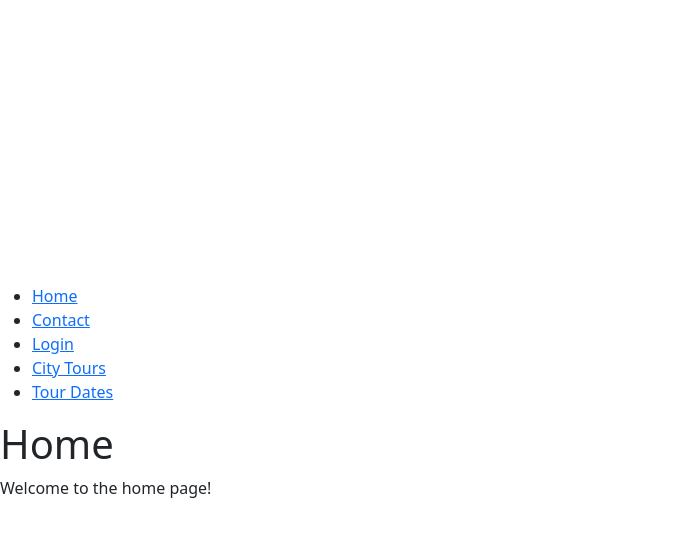
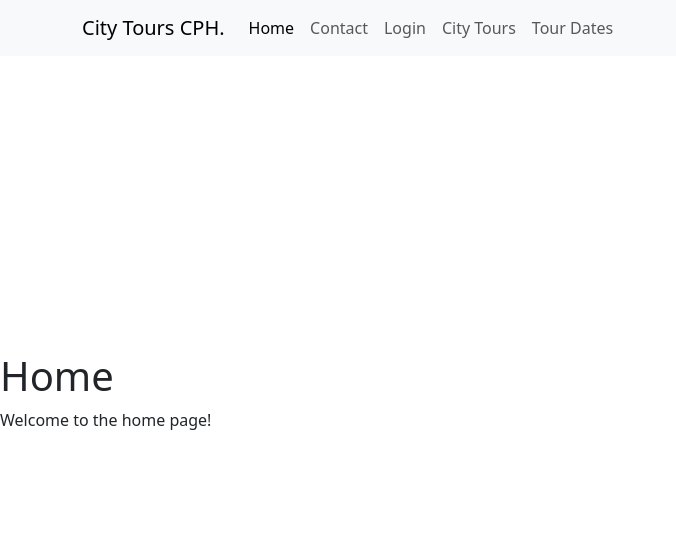
Before and after one commit to PalleGregersJensen/c, a React (Vite) app: page / in a window 1280 px wide. Shown: the top 536 px of the page, without its empty margins (0-676 px from the left). Built offline with nearby package versions, Linux system fonts and the light colour scheme.

Commit message:
Grid implementeret til tour dates og city tours. Det ser fornuftigt ud, men der mangler et forståelseslag af, hvordan man bruger bootstrap.

```diff
--- a/src/Layout.tsx
+++ b/src/Layout.tsx
@@ -1,5 +1,6 @@
 import NavHeader from "./NavHeader";
-// import "./layout.css";
+//import "./layout.css"; // Du kan inkludere denne fil for styling
+
 type LayoutProps = {
     children: React.ReactNode;
 };
@@ -7,7 +8,7 @@ type LayoutProps = {
 const Layout = ({ children }: LayoutProps) => {
     return (
         <div className="app-layout">
-            <header className="nav-header">
+            <header className="nav-header fixed-top">
                 <NavHeader />
             </header>
             <main className="page-content">{children}</main>
--- a/src/NavHeader.tsx
+++ b/src/NavHeader.tsx
@@ -2,24 +2,41 @@ import { NavLink } from "react-router-dom";
 
 export default function NavHeader() {
     return (
-        <nav>
-            <ul>
-                <li>
-                    <NavLink to="/">Home</NavLink>
+        <nav className="navbar navbar-expand-lg navbar-light bg-light">
+            <div className="container py-1.5">
+                <NavLink className="navbar-brand" to="/">
+                    City Tours CPH.
+                </NavLink>
+                <div className="collapse navbar-collapse">
+                    <ul className="navbar-nav">
+                        <li className="nav-item">
+                            <NavLink className="nav-link" to="/">
+                                Home
+                            </NavLink>
                         </li>
-                <li>
-                    <NavLink to="/contact">Contact</NavLink>
+                        <li className="nav-item">
+                            <NavLink className="nav-link" to="/contact">
+                                Contact
+                            </NavLink>
                         </li>
-                <li>
-                    <NavLink to="/login">Login</NavLink>
+                        <li className="nav-item">
+                            <NavLink className="nav-link" to="/login">
+                                Login
+                            </NavLink>
                         </li>
-                <li>
-                    <NavLink to="/city-tours">City Tours</NavLink>
+                        <li className="nav-item">
+                            <NavLink className="nav-link" to="/city-tours">
+                                City Tours
+                            </NavLink>
                         </li>
-                <li>
-                    <NavLink to="/tour-dates">Tour Dates</NavLink>
+                        <li className="nav-item">
+                            <NavLink className="nav-link" to="/tour-dates">
+                                Tour Dates
+                            </NavLink>
                         </li>
                     </ul>
+                </div>
+            </div>
         </nav>
     );
 }
--- a/src/pages/CityTours.tsx
+++ b/src/pages/CityTours.tsx
@@ -14,30 +14,30 @@ export default function CityTours() {
     }, []);
 
     return (
-        <div>
-            <h1>City Tours</h1>
-            <p>Explore the city with us!</p>
-            <div className="city-tours-container">
-                {" "}
-                {/* Opret en container til dine ture */}
+        <div className="container">
+            <h3 className="mb-4">City Tours</h3>
+            <p className="mb-4">Explore the city with us!</p>
+            <div className="row">
                 {cityTours.map((cityTour) => (
-                    <div key={cityTour.id} className="city-tour-card">
-                        {" "}
-                        {/* Opret et kort for hver tur */}
-                        <h2>{cityTour.nameOfTour}</h2>
-                        <p>
+                    <div key={cityTour.id} className="col-lg-4 col-md-6 mb-4">
+                        <div className="card">
+                            <div className="card-body">
+                                <h2 className="card-title">{cityTour.nameOfTour}</h2>
+                                <p className="card-text">
                                     <strong>Guide:</strong> {cityTour.guide}
                                 </p>
-                        <p>
+                                <p className="card-text">
                                     <strong>Max number of guests:</strong> {cityTour.capacity}
                                 </p>
-                        <p>
+                                <p className="card-text">
                                     <strong>Distance:</strong> {cityTour.distanceOfTour} km.
                                 </p>
-                        <p>
+                                <p className="card-text">
                                     <strong>Price per person:</strong> {cityTour.price} Dkr.
                                 </p>
-                        <button>Book {cityTour.nameOfTour}</button>
+                                <button className="btn btn-primary">Book {cityTour.nameOfTour}</button>
+                            </div>
+                        </div>
                     </div>
                 ))}
             </div>
--- a/src/pages/TourDates.tsx
+++ b/src/pages/TourDates.tsx
@@ -15,7 +15,7 @@ export default function TourDates() {
 
     return (
         <>
-            <h1>Tour Dates</h1>
+            <h3>Tour Dates</h3>
             <p>Book a tour with us!</p>
             <div className="row">
                 {tourDates.map((tourDate) => (
```
Lines whose indentation alone changed are shown as unchanged.
